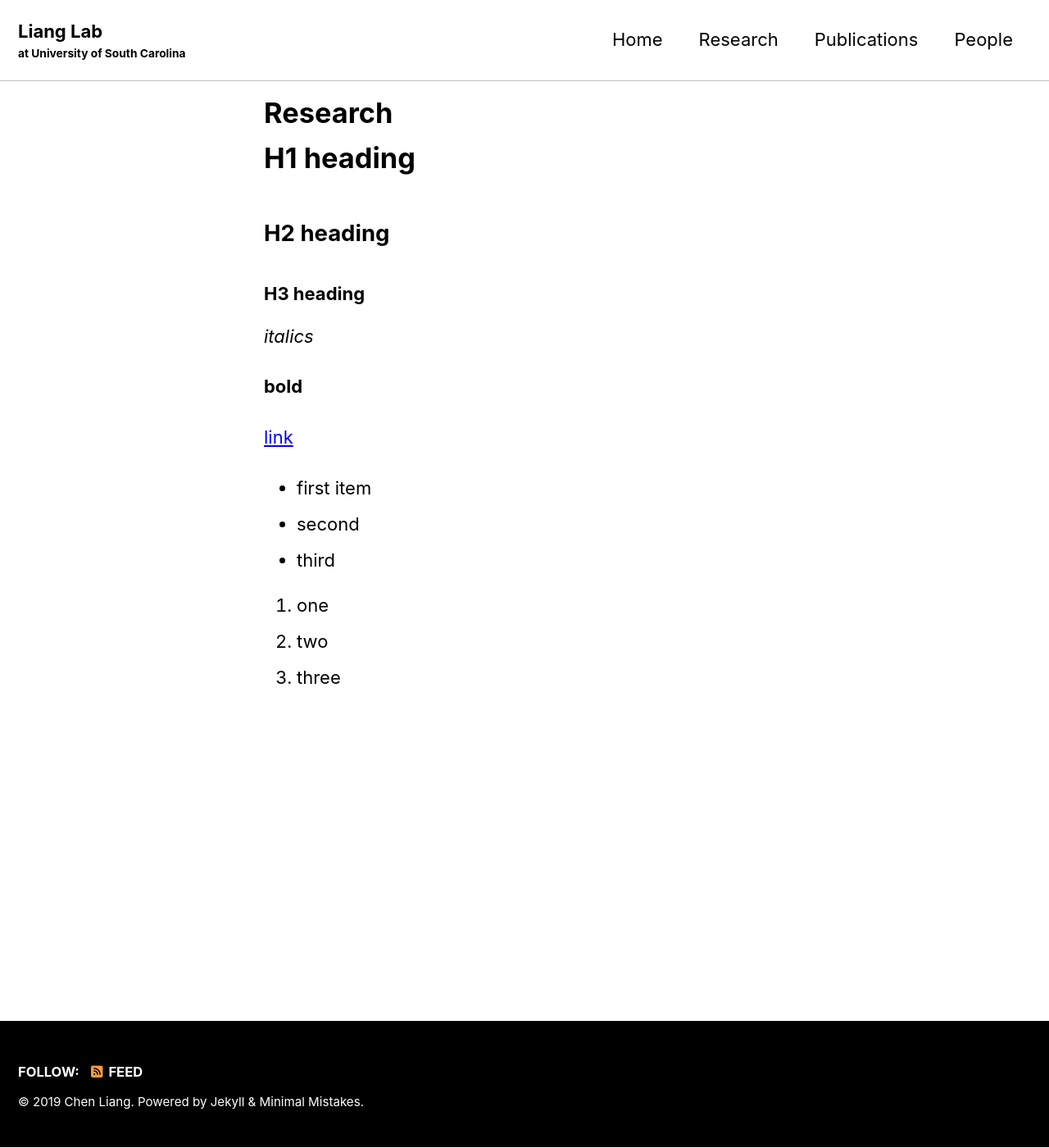
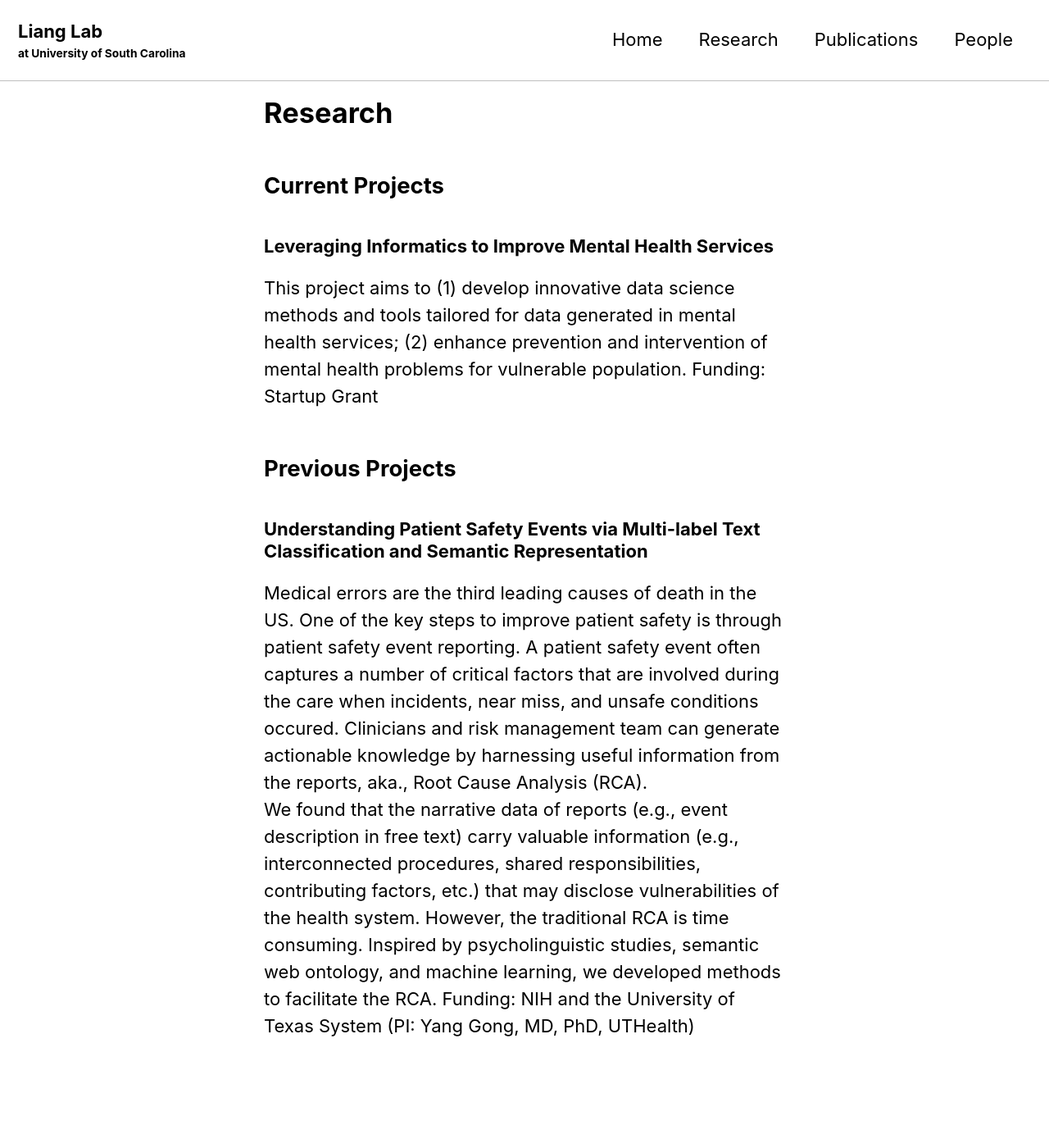
Before and after one commit to nehcgnail/nehcgnail.github.io, a Jekyll site: the page built from _pages/research.md, in a window 1280 px wide and 1400 px high. Shown: the whole window at 82% size. Built offline with Jekyll 4.4.1, drawn with Linux system fonts in a browser that asks for light colours; cached includes are drawn as plain includes; nearby versions of some CDN libraries.

Commit message:
polishing home

```diff
--- a/_config.yml
+++ b/_config.yml
@@ -110,7 +110,7 @@ author:
   name             : "Chen Liang, PhD"
   avatar           : "/assets/images/avatar_ChenLiang.jpg" # path of avatar image, e.g. "/assets/images/bio-photo.jpg"
   bio              : "Assistant Professor <br/>Department of Health Services Policy and Management <br/>Arnold School of Public Health <br/>University of South Carolina "
-  location         : "915 Greene Street <br/>&nbsp; &nbsp; &nbsp; &nbsp; Columbia, SC 29201 <br/>&nbsp; &nbsp; &nbsp; &nbsp; USA"
+  location         : "915 Greene Street <br/>&nbsp; &nbsp; &nbsp; Columbia, SC 29201 <br/>&nbsp; &nbsp; &nbsp; USA"
   email            :
   links:
     - label: "Email"
--- a/_pages/research.md
+++ b/_pages/research.md
@@ -5,22 +5,15 @@ permalink: /research/
 author_profile: false
 ---
 
-# H1 heading
+## Current Projects
 
-## H2 heading
+### Leveraging Informatics to Improve Mental Health Services
+This project aims to (1) develop innovative data science methods and tools tailored for data generated in mental health services; (2) enhance prevention and intervention of mental health problems for vulnerable population.
+Funding: Startup Grant
 
-### H3 heading
+## Previous Projects
 
-*italics*
-
-**bold**
-
-[link](clianglab.com)
-
-* first item
-+ second
-- third
-
-1. one
-2. two
-3. three
+### Understanding Patient Safety Events via Multi-label Text Classification and Semantic Representation
+Medical errors are the third leading causes of death in the US. One of the key steps to improve patient safety is through patient safety event reporting. A patient safety event often captures a number of critical factors that are involved during the care when incidents, near miss, and unsafe conditions occured. Clinicians and risk management team can generate actionable knowledge by harnessing useful information from the reports, aka., Root Cause Analysis (RCA).
+We found that the narrative data of reports (e.g., event description in free text) carry valuable information (e.g., interconnected procedures, shared responsibilities, contributing factors, etc.) that may disclose vulnerabilities of the health system. However, the traditional RCA is time consuming. Inspired by psycholinguistic studies, semantic web ontology, and machine learning, we developed methods to facilitate the RCA.
+Funding: NIH and the University of Texas System (PI: Yang Gong, MD, PhD, UTHealth)
```
Also changed, not shown: _pages/publications.md (+8 -0 lines), index.md (+1 -1 lines).
